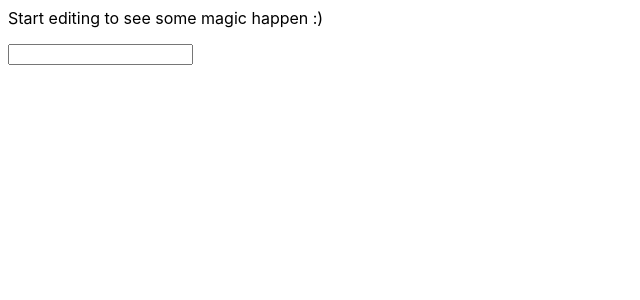
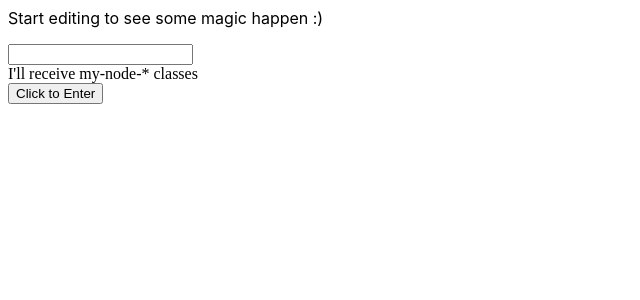
Before and after one commit to gunesh/react-coding, a React (Create React App) app: page / in a window 1280 px wide. Shown: the top 300 px of the page, without its empty margins (0-640 px from the left). Built offline with nearby package versions, Linux system fonts and the light colour scheme.

Commit message:
CSS Transition CSS

```diff
--- a/src/Components/Autosuggest/Test.js
+++ b/src/Components/Autosuggest/Test.js
@@ -1,10 +1,14 @@
 import React, { Fragment } from 'react';
+import { CSSTransition } from 'react-transition-group';
 
 const Autocomplete = ({ options }) => {
   const [activeSuggestion, setActiveSuggestion] = React.useState(0);
   const [filteredSuggestions, setFilteredSuggestions] = React.useState([]);
   const [showSuggestions, setShowSuggestions] = React.useState(false);
   const [userInput, setUserInput] = React.useState('');
+
+  const [inProp, setInProp] = React.useState(false);
+  const nodeRef = React.useRef(null);
 
   const onChange = (e) => {
     const userInput = e.currentTarget.value;
@@ -90,6 +94,20 @@ const Autocomplete = ({ options }) => {
           )}
         </>
       )}
+
+
+<div>
+      <CSSTransition nodeRef={nodeRef} in={inProp} timeout={200} classNames="my-node">
+        <div ref={nodeRef}>
+          {"I'll receive my-node-* classes"}
+        </div>
+      </CSSTransition>
+      <button type="button" onClick={() => setInProp(true)}>
+        Click to Enter
+      </button>
+    </div>
+
+
     </Fragment>
   );
 };
```
